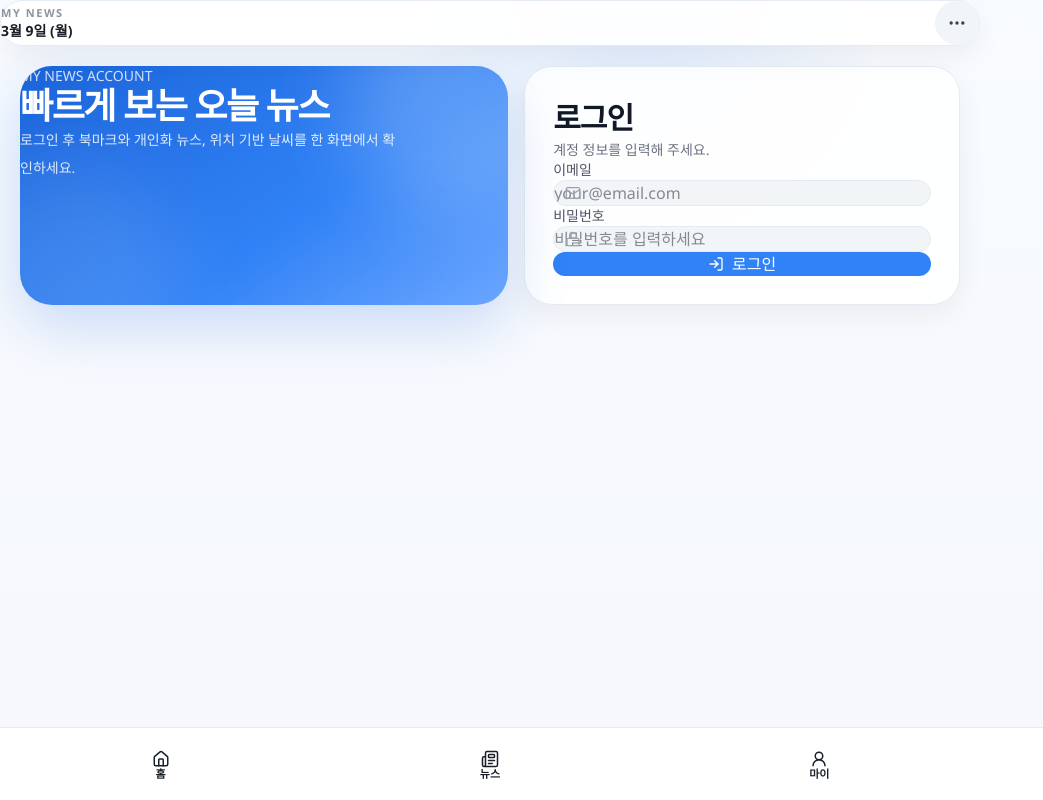
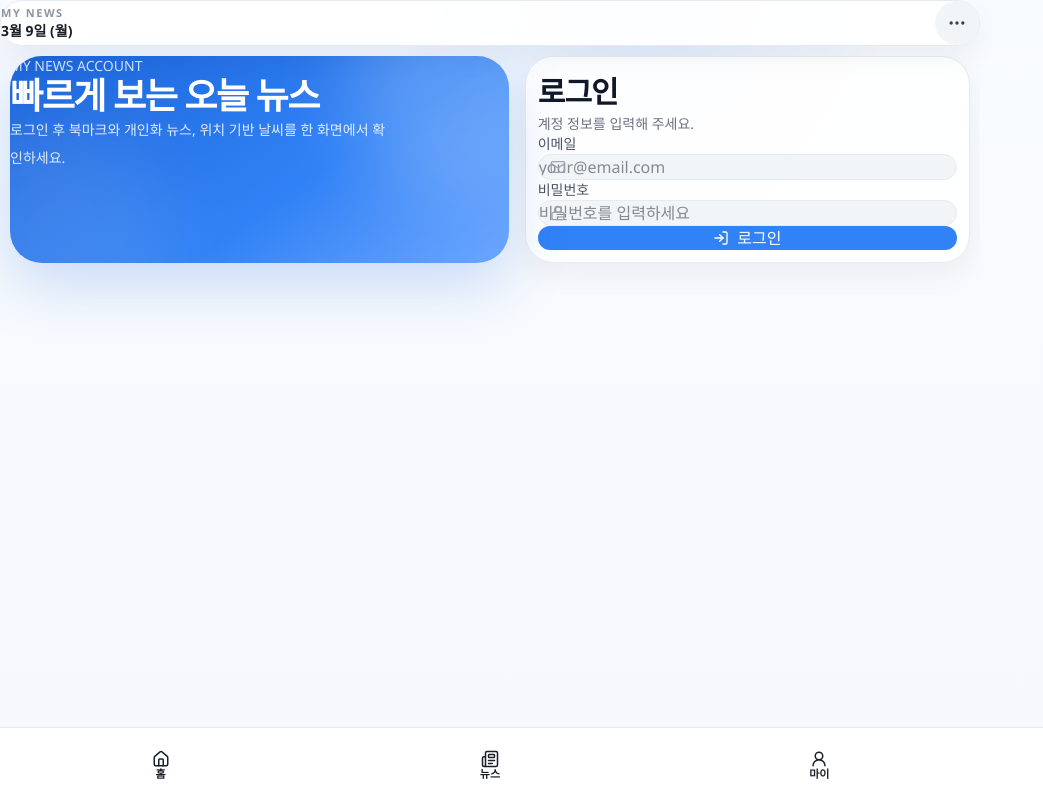
Before and after one commit to inhole/my-news, a Next.js app in the folder my-news-front/: page /login in a window 1280 px wide. Shown: the whole page, without its empty margins (0-1043 px from the left). Built offline with nearby package versions, Linux system fonts and the light colour scheme; no server answers.

Commit message:
Reduce news padding and trim preview

```diff
--- a/my-news-front/app/globals.css
+++ b/my-news-front/app/globals.css
@@ -17,24 +17,24 @@
   --success: #00a86b;
   --bottom-nav-height: 72px;
   --app-top-nav-offset: 0px;
-  --page-pad-x: 14px;
-  --page-pad-y: 16px;
+  --page-pad-x: 8px;
+  --page-pad-y: 10px;
   --news-list-pad-x: 0px;
   --news-list-pad-y: 2px;
-  --news-list-gap: 12px;
-  --news-item-gap: 16px;
-  --item-pad-x: 16px;
-  --item-pad-y: 16px;
+  --news-list-gap: 6px;
+  --news-item-gap: 10px;
+  --item-pad-x: 10px;
+  --item-pad-y: 10px;
   --radius-card: 28px;
   --shadow-card: 0 10px 30px rgba(15, 23, 42, 0.06);
 }
 
 @media (min-width: 640px) {
   :root {
-    --page-pad-x: 20px;
-    --page-pad-y: 20px;
-    --item-pad-x: 18px;
-    --item-pad-y: 18px;
+    --page-pad-x: 10px;
+    --page-pad-y: 10px;
+    --item-pad-x: 12px;
+    --item-pad-y: 12px;
   }
 }
 
@@ -98,11 +98,11 @@ body {
 }
 
 .section-pad {
-  padding: clamp(20px, 2.2vw, 28px);
+  padding: clamp(8px, 1vw, 12px);
 }
 
 .section-pad-sm {
-  padding: clamp(16px, 1.8vw, 22px);
+  padding: clamp(6px, 0.8vw, 10px);
 }
 
 .toss-pill {
--- a/my-news-front/app/news/[id]/page.tsx
+++ b/my-news-front/app/news/[id]/page.tsx
@@ -98,10 +98,6 @@ export default function NewsDetailPage() {
             {news.title}
           </h1>
 
-          {news.description ? (
-            <p className="mt-4 text-[17px] leading-8 text-[#5b6573]">{news.description}</p>
-          ) : null}
-
           <div className="mt-6 flex flex-wrap items-center justify-between gap-3 border-b border-[var(--line)] pb-5 text-sm text-[#6b7280]">
             <div className="flex flex-wrap items-center gap-2">
               <span className="font-semibold text-[#4b5563]">{news.source}</span>
--- a/my-news-front/components/news/news-card.tsx
+++ b/my-news-front/components/news/news-card.tsx
@@ -72,11 +72,11 @@ export function NewsCard({ news }: NewsCardProps) {
                 type="button"
                 onClick={handleBookmarkClick}
                 disabled={addBookmark.isPending}
-                className="flex h-8 w-8 items-center justify-center rounded-full bg-[var(--surface-soft)] text-[#4e5968] transition hover:bg-[#e9eef5] disabled:opacity-50"
+                className="flex h-7 w-7 items-center justify-center rounded-full bg-[var(--surface-soft)] text-[#4e5968] transition hover:bg-[#e9eef5] disabled:opacity-50"
                 aria-label="북마크"
                 title="북마크"
               >
-                <Bookmark className="h-3.5 w-3.5" />
+                <Bookmark className="h-3 w-3" />
               </button>
 
               <a
@@ -84,11 +84,11 @@ export function NewsCard({ news }: NewsCardProps) {
                 target="_blank"
                 rel="noopener noreferrer"
                 onClick={(event) => event.stopPropagation()}
-                className="flex h-8 w-8 items-center justify-center rounded-full bg-[var(--surface-soft)] text-[#4e5968] transition hover:bg-[#e9eef5]"
+                className="flex h-7 w-7 items-center justify-center rounded-full bg-[var(--surface-soft)] text-[#4e5968] transition hover:bg-[#e9eef5]"
                 aria-label="원본 보기"
                 title="원본 보기"
               >
-                <ExternalLink className="h-3.5 w-3.5" />
+                <ExternalLink className="h-3 w-3" />
               </a>
             </div>
           </div>
```
